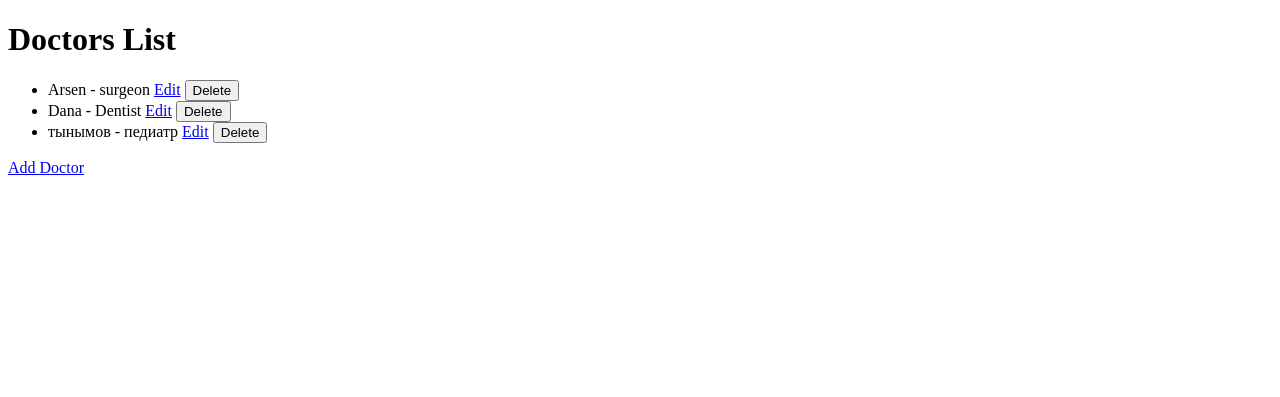
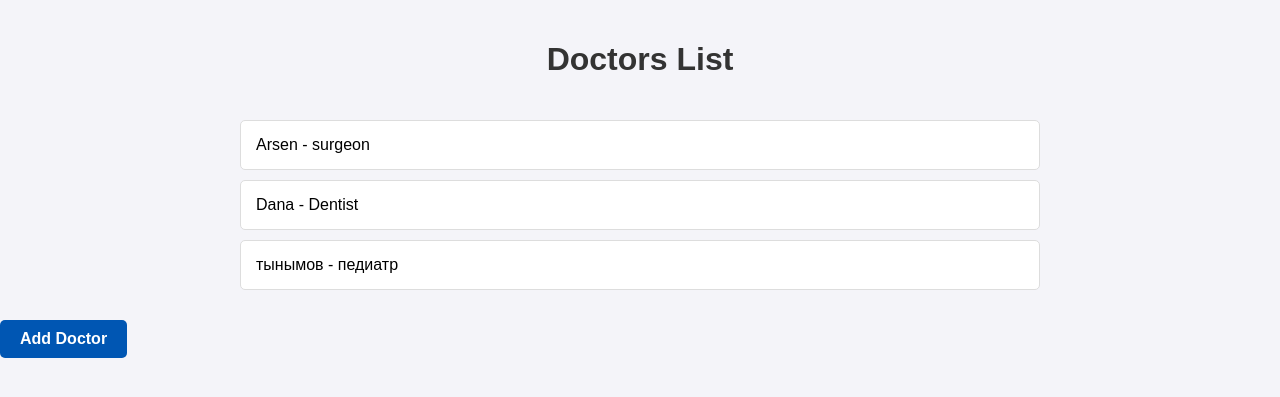
Before and after one commit to F1ckzArd/onlineclinic, a Flask app: page /doctors in a window 1280 px wide. Shown: the top 397 px of the page. Run offline with Flask 3, Linux system fonts and the light colour scheme; data comes from the database, SQL or seed files in the repository.

Commit message:
Update doctors.html

```diff
--- a/templates/doctors.html
+++ b/templates/doctors.html
@@ -2,22 +2,108 @@
 <html lang="en">
 <head>
     <meta charset="UTF-8">
-    <title>Doctors</title>
+    <title>Doctors List</title>
+    <style>
+        body {
+            font-family: Arial, sans-serif;
+            background-color: #f4f4f9;
+            margin: 0;
+            padding: 0;
+        }
+
+        h1 {
+            text-align: center;
+            color: #333;
+            padding: 20px;
+            background-color: #0056b3
+            color: white;
+        }
+
+        ul {
+            list-style-type: none;
+            padding: 0;
+            max-width: 800px;
+            margin: 0 auto;
+        }
+
+        li {
+            background-color: white;
+            padding: 15px;
+            margin: 10px 0;
+            border: 1px solid #ddd;
+            border-radius: 5px;
+            display: flex;
+            justify-content: space-between;
+            align-items: center;
+        }
+
+        li:hover {
+            background-color: #f1f1f1;
+        }
+
+        a {
+            text-decoration: none;
+            color: #4CAF50;
+            font-weight: bold;
+            margin-right: 15px;
+        }
+
+        a:hover {
+            color: #45a049;
+        }
+
+        button {
+            padding: 5px 10px;
+            color: white;
+            background-color: #f44336;
+            border: none;
+            border-radius: 3px;
+            cursor: pointer;
+            font-size: 14px;
+        }
+
+        button:hover {
+            background-color: #d32f2f;
+        }
+
+        .add-doctor-btn {
+            display: inline-block;
+            margin-top: 20px;
+            padding: 10px 20px;
+            background-color: #4CAF50;
+            color: white;
+            border-radius: 5px;
+            text-decoration: none;
+            font-size: 16px;
+        }
+
+        .add-doctor-btn:hover {
+            background-color: #45a049;
+        }
+
+        form {
+            margin: 0;
+        }
+    </style>
 </head>
 <body>
     <h1>Doctors List</h1>
     <ul>
         {% for doctor in doctors %}
             <li>
-                {{ doctor.name }} - {{ doctor.specialization }}
-                <a href="/doctors/{{ doctor.id }}/edit">Edit</a>
-                <form action="/doctors/{{ doctor.id }}" method="POST" style="display: inline;">
-                    <input type="hidden" name="_method" value="DELETE">
-                    <button type="submit">Delete</button>
-                </form>
+                <span>{{ doctor.name }} - {{ doctor.specialization }}</span>
+                {% if is_admin %}
+                    <div>
+                        <a href="/doctors/{{ doctor.id }}/edit">Edit</a>
+                        <form action="/doctors/{{ doctor.id }}/delete" method="POST" style="display:inline;">
+                            <button type="submit">Delete</button>
+                        </form>
+                    </div>
+                {% endif %}
             </li>
         {% endfor %}
     </ul>
-    <a href="/doctors/add">Add Doctor</a>
+
+    <a href="/doctors/add" class="add-doctor-btn" style="background-color: #0056b3">Add Doctor</a>
 </body>
 </html>
```
